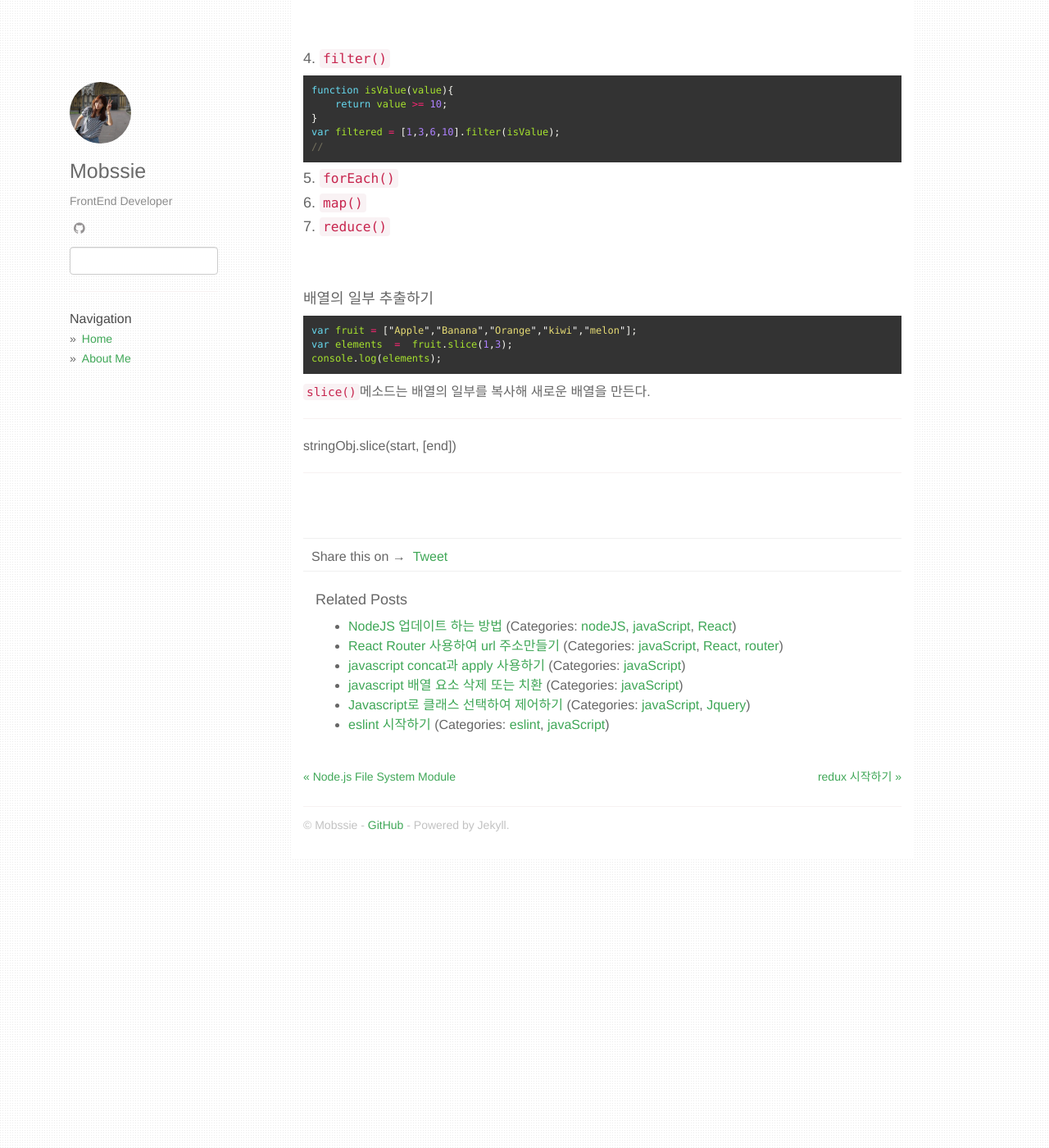
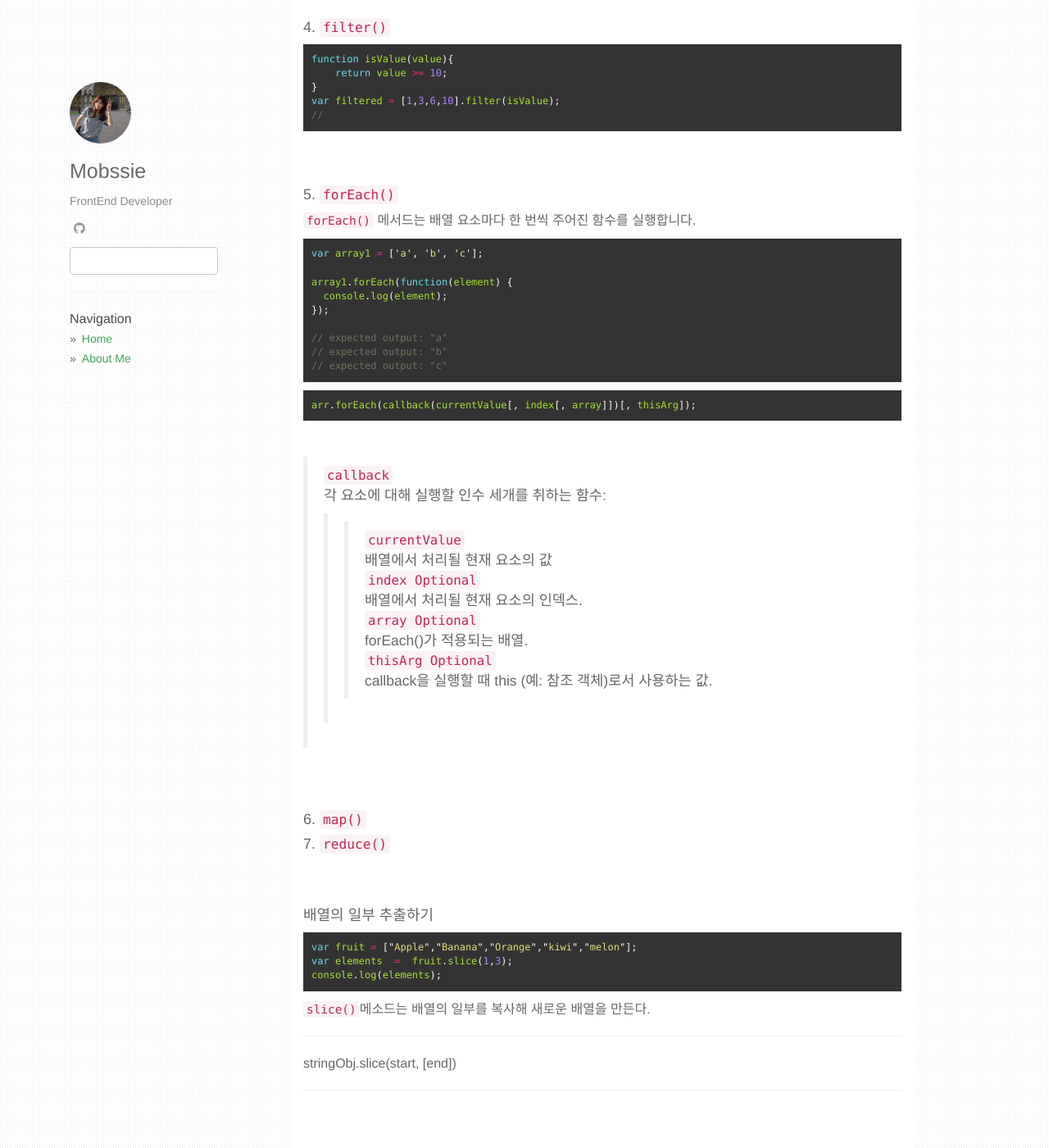
Before and after one commit to mobssie/mobssie.github.com, a Jekyll site: the page built from _posts/2018-05-29-js-How-to-Search-Array.md, in a window 1280 px wide and 1400 px high, scrolled down 911 px. Shown: the whole window at 82% size. Built offline with Jekyll 4.4.1, drawn with Linux system fonts in a browser that asks for light colours; nearby versions of some CDN libraries; comment, search, counter and statistics services are not loaded; some of the changed text lies outside the part shown.

Commit message:
배열 포스팅 보충

````diff
--- a/_posts/2018-05-29-js-How-to-Search-Array.md
+++ b/_posts/2018-05-29-js-How-to-Search-Array.md
@@ -9,7 +9,6 @@ categories: [javaScript]
 <br>
 
 #### 1. 일반적으로 `for문` 사용
-
 ```javascript
 var fruit = false;
 for(var i = 0 ; i< arr.length ; i++){
@@ -18,9 +17,8 @@ for(var i = 0 ; i< arr.length ; i++){
     }
 }
 ```
-<br><br>
 
-#### Array 메서드를 이용해 배열을 검색해서 특정값을 찾을 수 있다.<br><br>
+#### Array 메서드를 이용해 배열을 검색해서 특정값을 찾을 수 있다.<br><br><br>
 
 
 #### 2. `indexOf()`와 `lastIndex()`
@@ -67,15 +65,39 @@ function isValue(value){
 var filtered = [1,3,6,10].filter(isValue);
 //
 ```
-
-
-
-
-
-
-
+<br><br>
 
 #### 5. `forEach()`
+`forEach()` 메서드는 배열 요소마다 한 번씩 주어진 함수를 실행합니다.
+
+```javascript
+var array1 = ['a', 'b', 'c'];
+
+array1.forEach(function(element) {
+  console.log(element);
+});
+
+// expected output: "a"
+// expected output: "b"
+// expected output: "c"
+```
+```javascript
+arr.forEach(callback(currentValue[, index[, array]])[, thisArg]);
+```
+<br>
+
+> `callback`  <br>
+> 각 요소에 대해 실행할 인수 세개를 취하는 함수:
+>>> `currentValue`  <br>
+> 배열에서 처리될 현재 요소의 값
+>>>`index Optional`  <br>
+> 배열에서 처리될 현재 요소의 인덱스.
+>>> `array Optional`  <br>
+> forEach()가 적용되는 배열.
+> `thisArg Optional`  <br>
+> callback을 실행할 때 this (예: 참조 객체)로서 사용하는 값.
+
+<br><br>
 
 #### 6. `map()`
 
@@ -101,3 +123,8 @@ stringObj.slice(start, [end])
 ***
 
 <br><br>
+
+
+**참고 사이트**
+: https://developer.mozilla.org/ko/docs/Web/JavaScript/Reference/Global_Objects/Array/forEach
+<br><br><br><br><br><br><br><br>
````
Also changed, not shown: _posts/2018-05-24-JS-get-img-src-value.md (+5 -2 lines), _posts/2018-05-24-node-fs.md (+4 -1 lines), category/JavaScript.md (+1 -1 lines).
